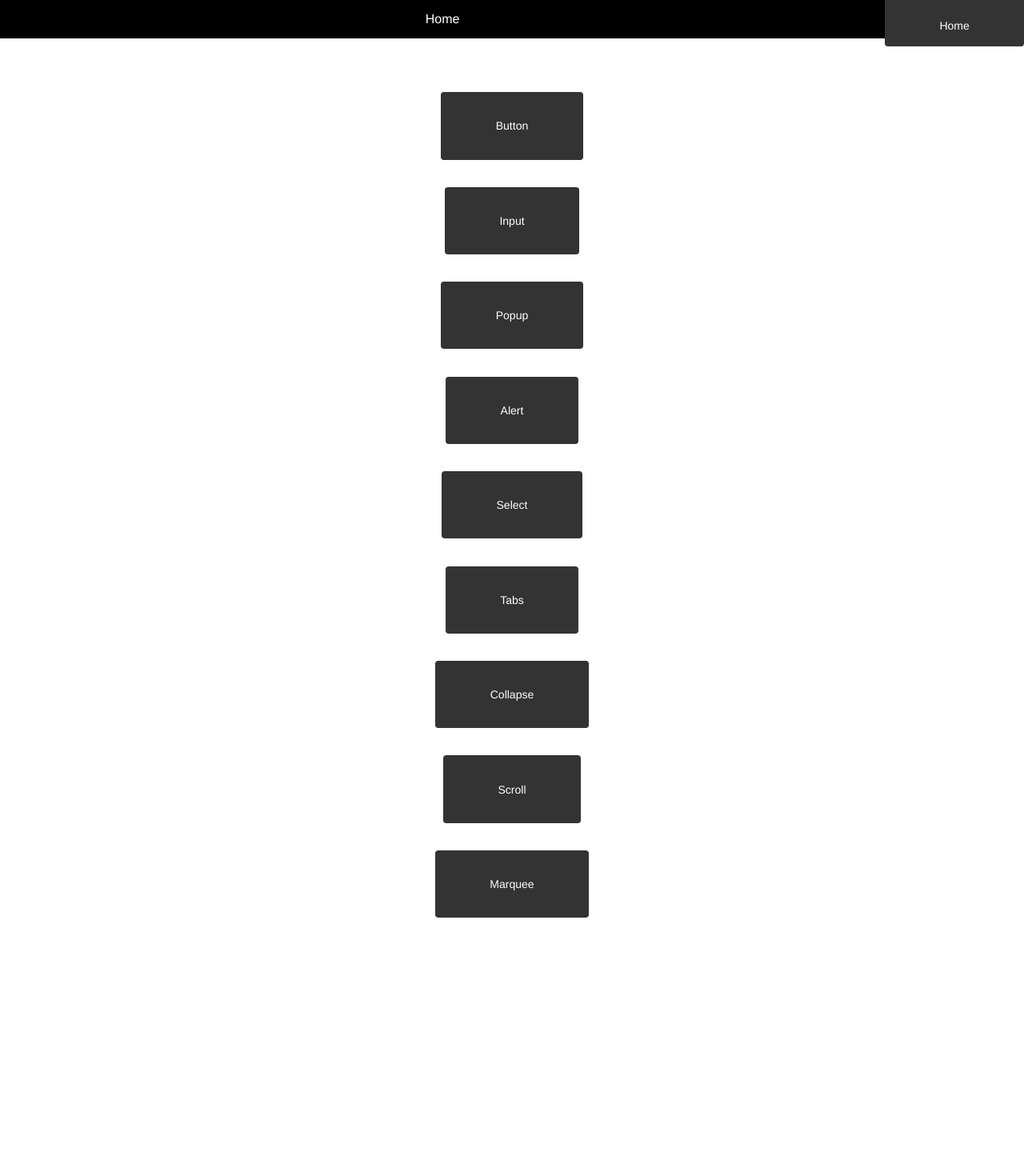
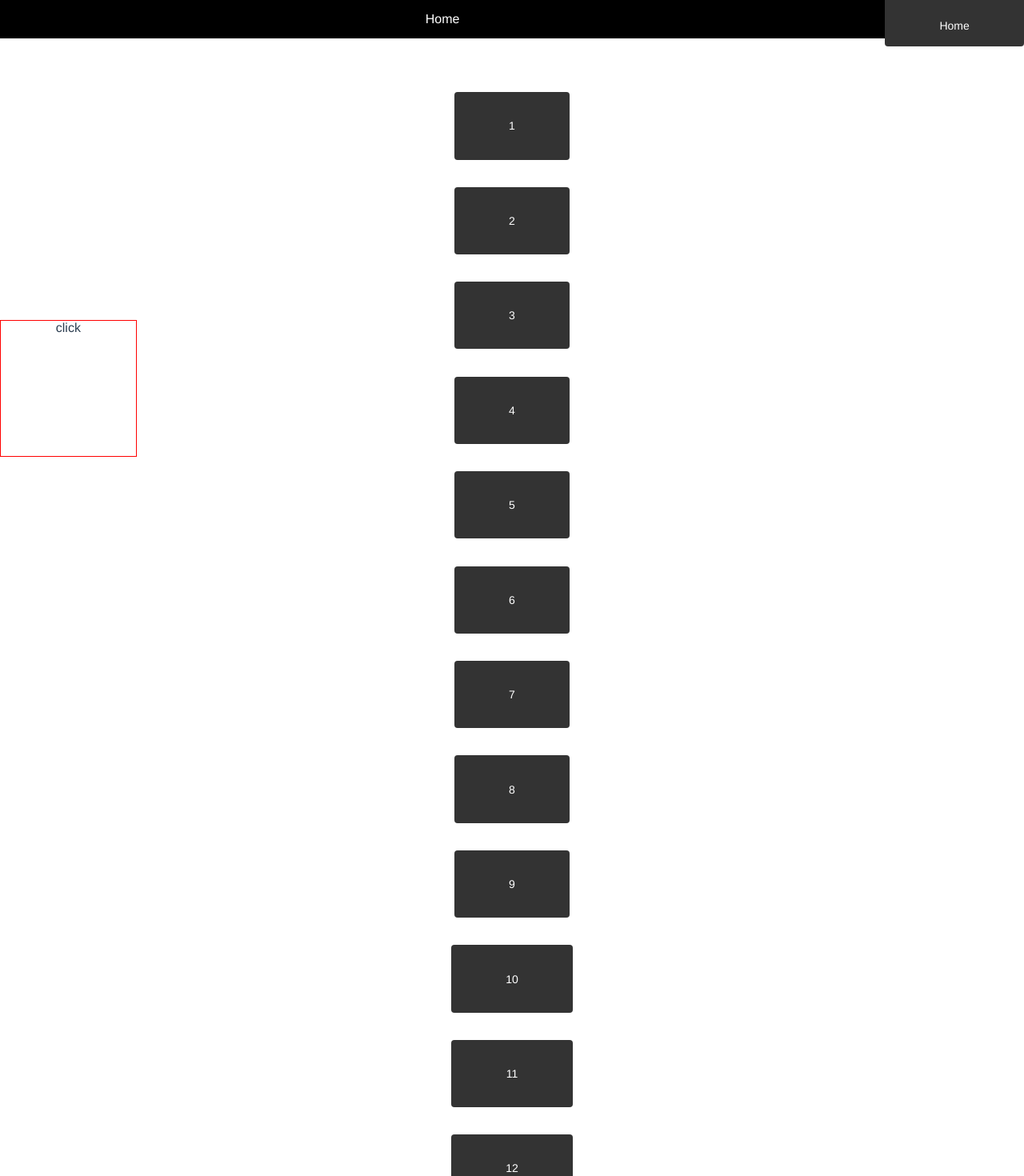
Before and after one commit to musi1024/vue-work-box, a Vue app: page /#/ in a window 1280 px wide. Shown: the top 1470 px of the page at 80% size. Before the commit the page ends 1164 px from the top, so only its background shows below. Built offline with nearby package versions, Linux system fonts and the light colour scheme.

Commit message:
browser utils

```diff
--- a/src/main.js
+++ b/src/main.js
@@ -8,7 +8,7 @@ import store from './store';
 
 import eventBus from './utils/eventBus';
 Vue.use(eventBus);
-import stopTouchMove from './utils/stopTouchMove';
+import stopTouchMove from './utils/Browser/stopTouchMove';
 stopTouchMove();
 
 Vue.config.productionTip = false;
--- /dev/null
+++ b/src/utils/Browser/isInViewport.js
@@ -0,0 +1,24 @@
+/**
+ *
+ *
+ * @param {*} el
+ * @param {boolean} [partiallyVisible=false]
+ * @returns
+ */
+
+function isInViewport(el, partiallyVisible = false) {
+  const top = Math.round(el.getBoundingClientRect().top);
+  const bottom = Math.round(el.getBoundingClientRect().bottom);
+  const left = Math.round(el.getBoundingClientRect().left);
+  const right = Math.round(el.getBoundingClientRect().right);
+  const { innerHeight, innerWidth } = window;
+  console.log(top, left, bottom, right);
+  console.log(innerHeight, innerWidth);
+  return partiallyVisible
+    ? ((top > 0 && top < innerHeight) ||
+        (bottom > 0 && bottom < innerHeight)) &&
+        ((left > 0 && left < innerWidth) || (right > 0 && right < innerWidth))
+    : top >= 0 && left >= 0 && bottom <= innerHeight && right <= innerWidth;
+}
+
+export default isInViewport;
--- a/src/views/Home.vue
+++ b/src/views/Home.vue
@@ -8,19 +8,22 @@
     </header>
     <main>
       <ul v-if="isHome">
-        <li v-for="(item, index) in config" :key="item">
+        <li v-for="(item, index) in 99" :key="item">
           <base-button @CLICK="goToView(index)">{{item}}</base-button>
         </li>
       </ul>
       <keep-alive v-else>
         <components :is="views"></components>
       </keep-alive>
+      <div class="test-btn" @click="test">click</div>
+      <div class="test"></div>
     </main>
   </section>
 </template>
 
 <script>
 import BaseButton from '../components/BaseButton';
+import isInViewport from '../utils/Browser/isInViewport';
 
 let config = [
   'Button',
@@ -72,6 +75,9 @@ export default {
     goToView(index) {
       this.state = index;
       this.isHome = false;
+    },
+    test() {
+      console.log(isInViewport(document.querySelector('.test'), true));
     }
   }
 };
@@ -106,4 +112,14 @@ export default {
     }
   }
 }
+.test {
+  @include wh(100, 100);
+  border: 1px solid red;
+  &-btn {
+    position: fixed;
+    top: 50%;
+    @include wh(100, 100);
+    border: 1px solid red;
+  }
+}
 </style>
--- a/src/views/Scroll.vue
+++ b/src/views/Scroll.vue
@@ -7,7 +7,7 @@
 </template>
 
 <script>
-import scrollSmoothTo from '../utils/scrollSmoothTo';
+import scrollSmoothTo from '../utils/Browser/scrollSmoothTo';
 import ScrollWrap from '../components/ScrollWrap';
 import BaseButton from '../components/BaseButton';
 
```
Also changed, not shown: src/utils/Browser/getUrlSearch.js (renamed from src/utils/getUrlSearch.js), src/utils/Browser/scrollSmoothTo.js (renamed from src/utils/scrollSmoothTo.js), src/utils/Browser/stopTouchMove.js (renamed from src/utils/stopTouchMove.js).
